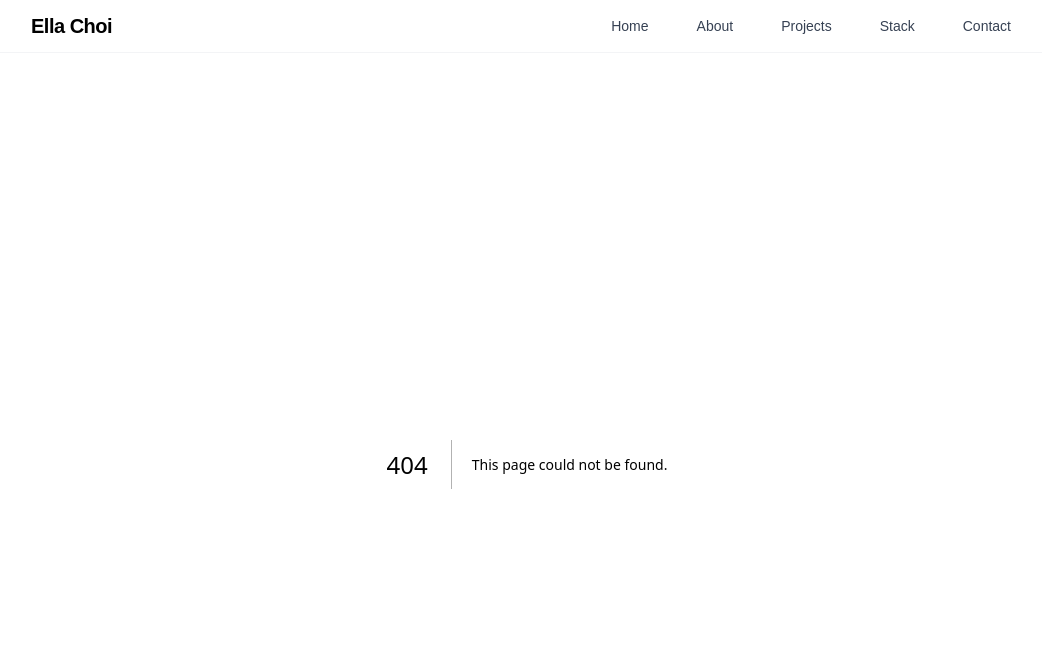
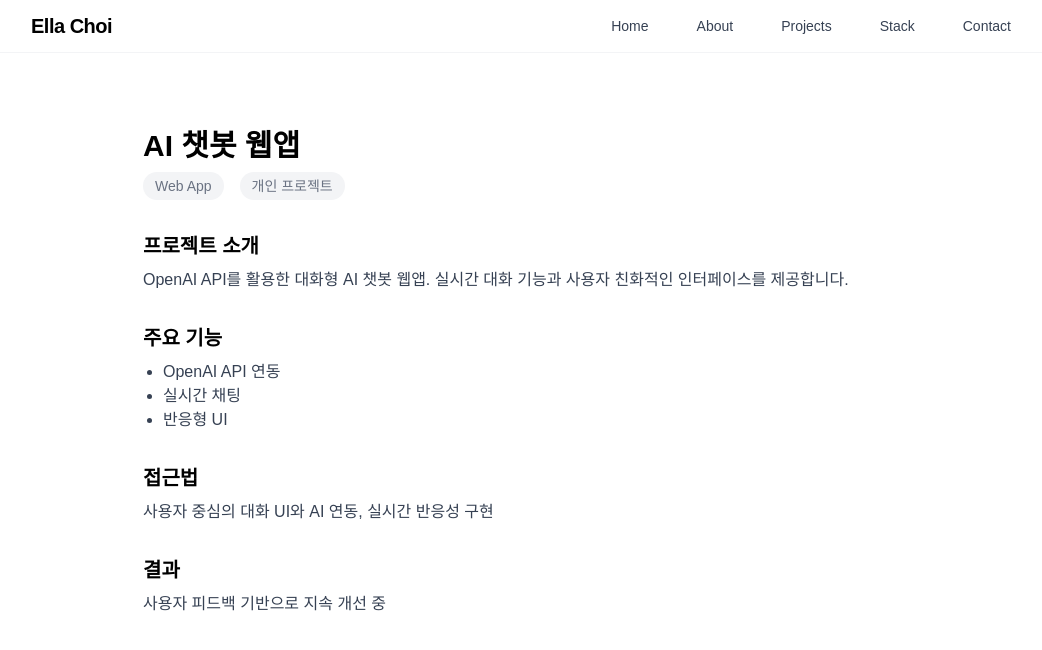
Before and after one commit to ella-yschoi/ella-yschoi.github.io, a Next.js app: page /projects/ai-chatbot in a window 1280 px wide. Before the commit this address had no page. Shown: the top 650 px of the page, without its empty margins (113-1155 px from the left). Built offline with nearby package versions, Linux system fonts and the light colour scheme.

Commit message:
feat: Add project pages and components - ProjectCard, projects list and detail pages

```diff
--- /dev/null
+++ b/src/app/projects/[slug]/page.tsx
@@ -0,0 +1,102 @@
+import { notFound } from 'next/navigation';
+
+const projects = [
+  {
+    slug: 'ai-chatbot',
+    title: 'AI 챗봇 웹앱',
+    category: 'Web App',
+    client: '개인 프로젝트',
+    image: '',
+    description:
+      'OpenAI API를 활용한 대화형 AI 챗봇 웹앱. 실시간 대화 기능과 사용자 친화적인 인터페이스를 제공합니다.',
+    approach: '사용자 중심의 대화 UI와 AI 연동, 실시간 반응성 구현',
+    features: ['OpenAI API 연동', '실시간 채팅', '반응형 UI'],
+    result: '사용자 피드백 기반으로 지속 개선 중',
+  },
+  {
+    slug: 'portfolio',
+    title: '반응형 포트폴리오',
+    category: 'Web Design',
+    client: '개인 프로젝트',
+    image: '',
+    description:
+      'React와 Tailwind CSS로 만든 개인 포트폴리오 사이트. 모던한 디자인과 완벽한 반응형 레이아웃을 구현했습니다.',
+    approach: '심플하고 직관적인 UI, 모바일 최적화',
+    features: ['Next.js 기반', 'Tailwind CSS 스타일링', '반응형 레이아웃'],
+    result: '미국 인턴십 지원용으로 활용',
+  },
+  {
+    slug: 'todo-app',
+    title: 'To-Do List 앱',
+    category: 'Web App',
+    client: '개인 프로젝트',
+    image: '',
+    description:
+      '간단하고 직관적인 할 일 관리 앱. 상태 관리와 로컬 스토리지를 활용한 효율적인 작업 관리 시스템입니다.',
+    approach: '최소한의 UI, 빠른 입력과 관리',
+    features: ['Zustand 상태관리', '로컬 스토리지 연동', '모바일 최적화'],
+    result: '개인 생산성 향상에 도움',
+  },
+];
+
+interface Props {
+  params: { slug: string };
+}
+
+export default function ProjectDetailPage({ params }: Props) {
+  const project = projects.find((p) => p.slug === params.slug);
+  if (!project) return notFound();
+
+  return (
+    <section className='py-16 px-6 w-full bg-white min-h-screen'>
+      <div className='max-w-3xl mx-auto'>
+        <div className='mb-8'>
+          <h1 className='text-3xl font-bold text-black mb-2'>
+            {project.title}
+          </h1>
+          <div className='flex flex-wrap gap-4 text-sm text-gray-500 mb-4'>
+            <span className='px-3 py-1 bg-gray-100 rounded-full'>
+              {project.category}
+            </span>
+            <span className='px-3 py-1 bg-gray-100 rounded-full'>
+              {project.client}
+            </span>
+          </div>
+          {project.image && (
+            <div className='rounded-xl overflow-hidden mb-6 bg-gray-50 h-56 flex items-center justify-center'>
+              <img
+                src={project.image}
+                alt={project.title}
+                className='object-contain h-full w-full'
+              />
+            </div>
+          )}
+        </div>
+        <div className='space-y-8'>
+          <section>
+            <h2 className='text-xl font-semibold mb-2 text-black'>
+              프로젝트 소개
+            </h2>
+            <p className='text-gray-700 text-base'>{project.description}</p>
+          </section>
+          <section>
+            <h2 className='text-xl font-semibold mb-2 text-black'>주요 기능</h2>
+            <ul className='list-disc pl-5 text-gray-700 text-base'>
+              {project.features.map((f) => (
+                <li key={f}>{f}</li>
+              ))}
+            </ul>
+          </section>
+          <section>
+            <h2 className='text-xl font-semibold mb-2 text-black'>접근법</h2>
+            <p className='text-gray-700 text-base'>{project.approach}</p>
+          </section>
+          <section>
+            <h2 className='text-xl font-semibold mb-2 text-black'>결과</h2>
+            <p className='text-gray-700 text-base'>{project.result}</p>
+          </section>
+        </div>
+      </div>
+    </section>
+  );
+}
--- /dev/null
+++ b/src/app/projects/page.tsx
@@ -0,0 +1,40 @@
+import ProjectCard from '../../components/ProjectCard';
+
+const projects = [
+  {
+    slug: 'ai-chatbot',
+    title: 'AI 챗봇 웹앱',
+    description:
+      'OpenAI API를 활용한 대화형 AI 챗봇 웹앱. 실시간 대화 기능과 사용자 친화적인 인터페이스를 제공합니다.',
+    image: '',
+  },
+  {
+    slug: 'portfolio',
+    title: '반응형 포트폴리오',
+    description:
+      'React와 Tailwind CSS로 만든 개인 포트폴리오 사이트. 모던한 디자인과 완벽한 반응형 레이아웃을 구현했습니다.',
+    image: '',
+  },
+  {
+    slug: 'todo-app',
+    title: 'To-Do List 앱',
+    description:
+      '간단하고 직관적인 할 일 관리 앱. 상태 관리와 로컬 스토리지를 활용한 효율적인 작업 관리 시스템입니다.',
+    image: '',
+  },
+];
+
+export default function ProjectsPage() {
+  return (
+    <section className='py-16 px-6 w-full bg-gray-50 min-h-screen'>
+      <div className='max-w-5xl mx-auto'>
+        <h1 className='text-3xl font-bold mb-10 text-black'>Projects</h1>
+        <div className='grid gap-8 md:grid-cols-2 lg:grid-cols-3'>
+          {projects.map((project) => (
+            <ProjectCard key={project.slug} {...project} />
+          ))}
+        </div>
+      </div>
+    </section>
+  );
+}
--- /dev/null
+++ b/src/components/ProjectCard.tsx
@@ -0,0 +1,32 @@
+import Link from 'next/link';
+
+interface ProjectCardProps {
+  slug: string;
+  title: string;
+  description: string;
+  image?: string;
+}
+
+const ProjectCard = ({ slug, title, description, image }: ProjectCardProps) => (
+  <div className='group bg-white rounded-xl shadow hover:shadow-lg border border-gray-100 p-6 transition-all duration-200 hover:-translate-y-1'>
+    <div className='h-36 flex items-center justify-center mb-4 bg-gray-50 rounded-lg overflow-hidden'>
+      {image ? (
+        <img src={image} alt={title} className='object-contain h-full w-full' />
+      ) : (
+        <span className='text-4xl text-gray-300'>📦</span>
+      )}
+    </div>
+    <h3 className='text-lg font-bold text-black mb-2 group-hover:text-gray-700 transition-colors'>
+      {title}
+    </h3>
+    <p className='text-sm text-gray-600 line-clamp-2 mb-4'>{description}</p>
+    <Link
+      href={`/projects/${slug}`}
+      className='inline-flex items-center text-black font-semibold hover:text-gray-700 transition-colors text-sm px-4 py-2 border border-black rounded-full mt-2'
+    >
+      프로젝트 보기 →
+    </Link>
+  </div>
+);
+
+export default ProjectCard;
```
